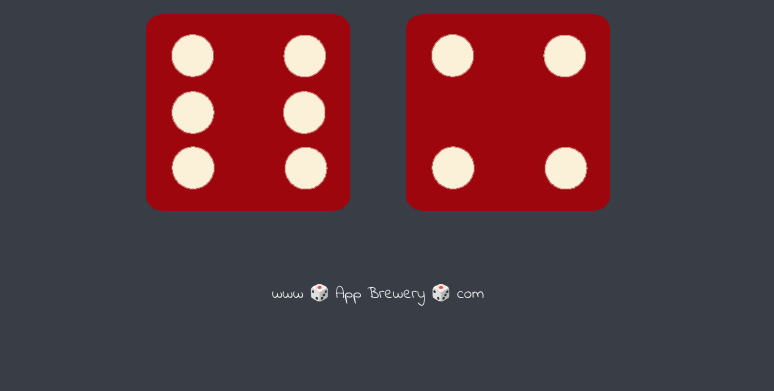
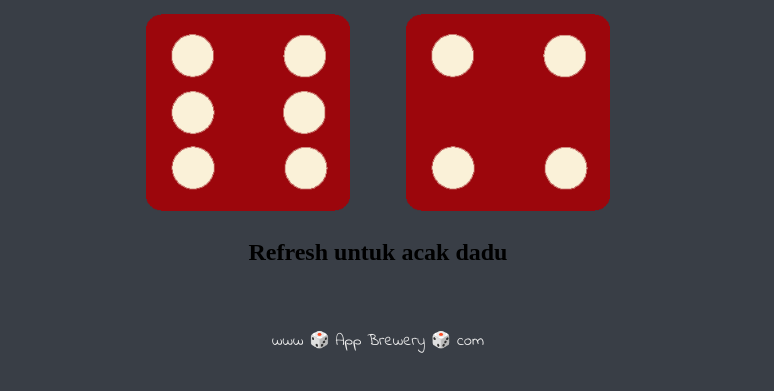
Before and after one commit to Naimjr10/Dicee, a plain HTML site: page index.html in a window 1280 px wide. Shown: the part 321-712 px from the top of the page, without its empty margins (262-1036 px from the left). Drawn offline with Linux system fonts and the light colour scheme.

Commit message:
Update index.html

```diff
--- a/index.html
+++ b/index.html
@@ -22,6 +22,8 @@
         <img class="img2" src="images/dice6.png">
       </div>
 
+      <h2>Refresh untuk acak dadu<h2>
+
     </div>
 
     <script src="index.js" charset="utf-8"></script>
```
